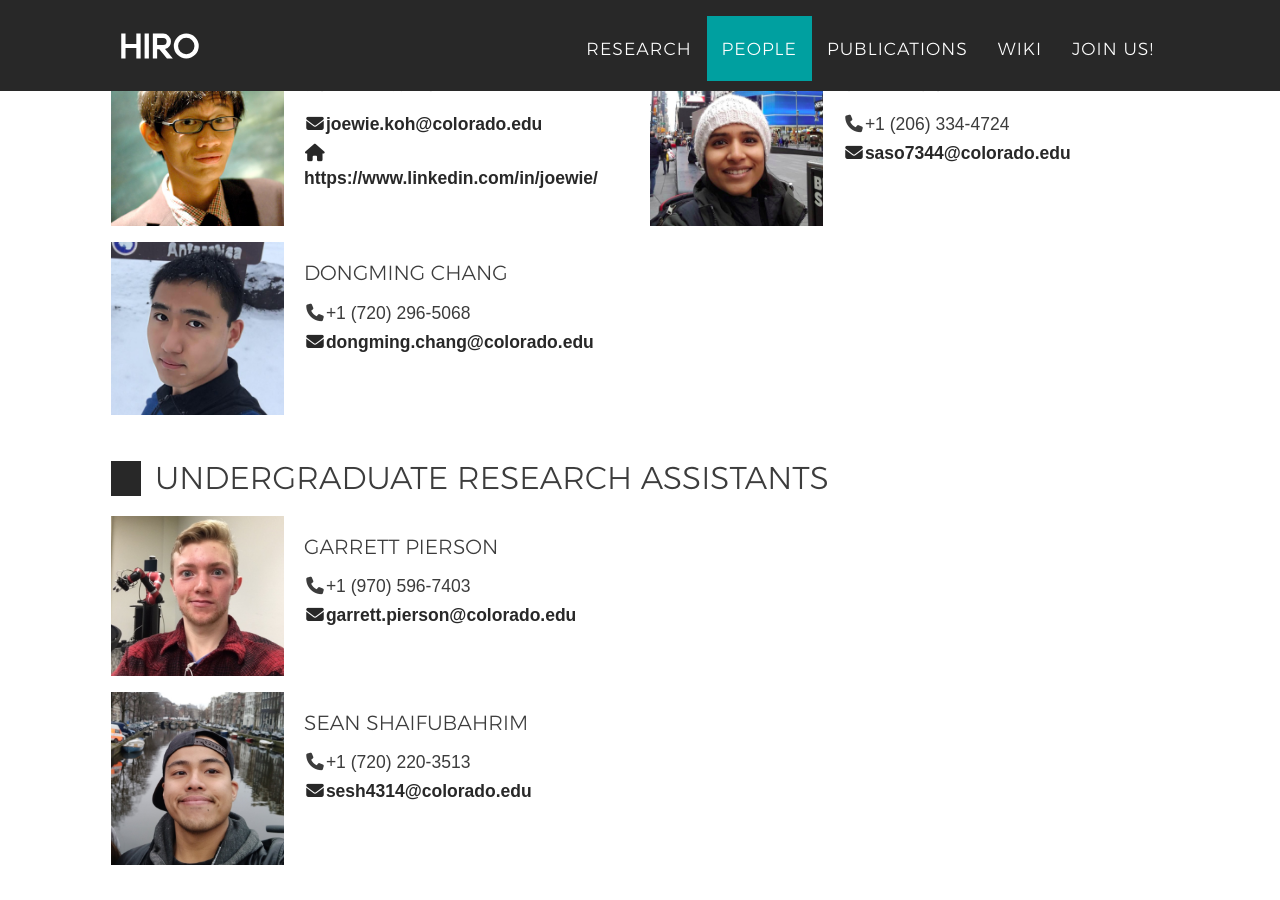
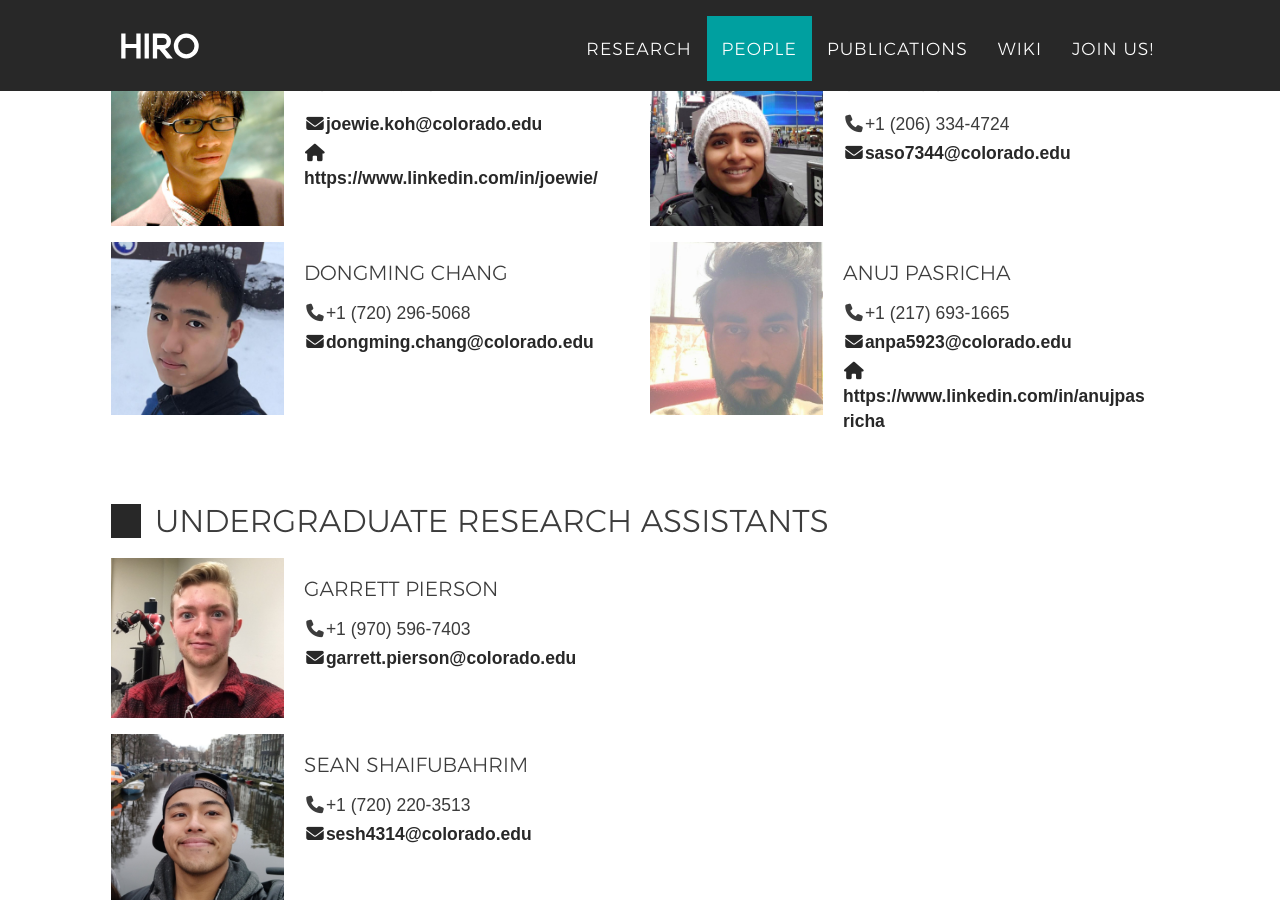
Before and after one commit to HIRO-group/HIRO-group.github.io, a Jekyll site: the page built from people.html, in a window 1280 px wide and 900 px high, scrolled down 1304 px. Built offline with Jekyll 4.4.1, drawn with Linux system fonts in a browser that asks for light colours; nearby versions of some CDN libraries; some web fonts are replaced.

Commit message:
Add Anuj to people page

```diff
--- a/_data/people.yml
+++ b/_data/people.yml
@@ -52,3 +52,10 @@
    phone: +1 (206) 334-4724
    email: saso7344@colorado.edu
    pic: sayali.jpg
+
+ - name: Anuj Pasricha
+   role: grad
+   url: https://www.linkedin.com/in/anujpasricha
+   phone: +1 (217) 693-1665
+   email: anpa5923@colorado.edu
+   pic: anuj.jpg
```
Also changed, not shown: img/people/anuj.jpg (added).
